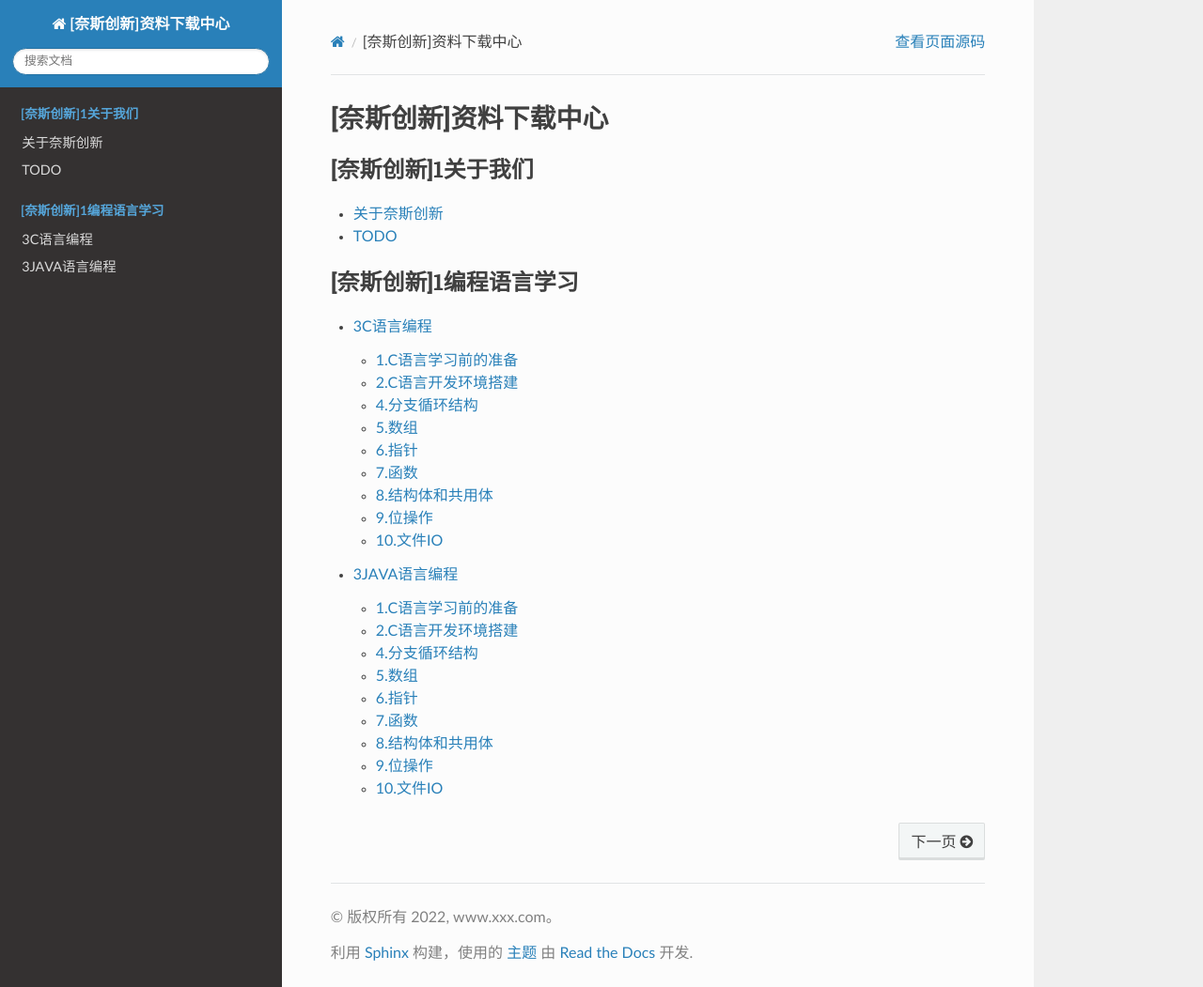
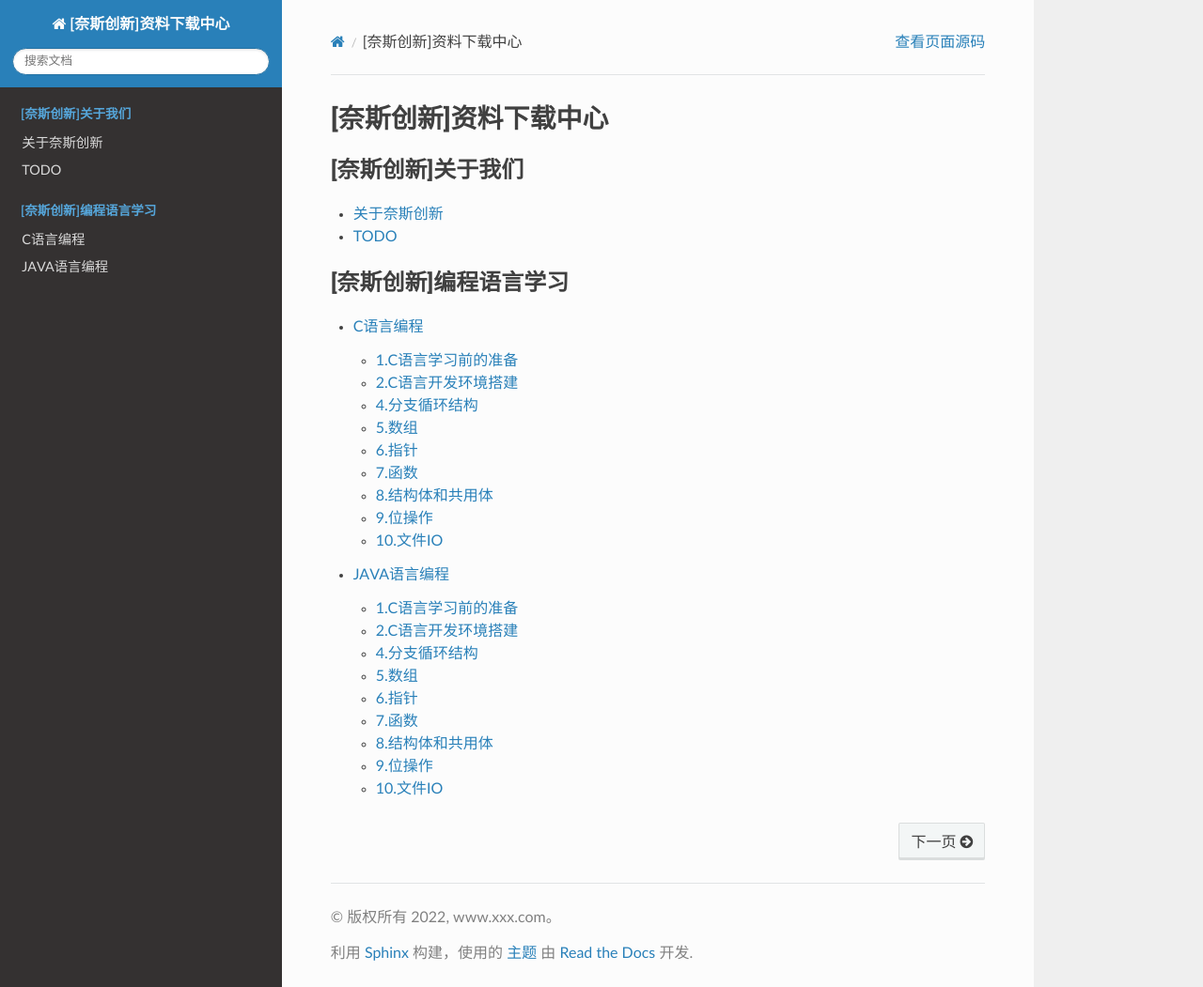
Before and after one commit to hello-liang-tao/naisicx_docs, a Sphinx documentation site: the page built from docs/index.rst, in a window 1280 px wide and 1051 px high. Shown: the whole window at 94% size. Built offline with Sphinx 7.4.7 and the Read the Docs theme 2.0.0, drawn with Linux system fonts in a browser that asks for light colours; pages that are not in the unit, such as notebooks, are missing from menus.

Commit message:
modify:修改标题

```diff
--- a/docs/index.rst
+++ b/docs/index.rst
@@ -2,7 +2,7 @@
 ======================================================
 .. toctree::
    :maxdepth: 3
-   :caption: [奈斯创新]1关于我们
+   :caption: [奈斯创新]关于我们
    :titlesonly:
 
    README
@@ -11,7 +11,7 @@
 
 .. toctree::
    :maxdepth: 3
-   :caption: [奈斯创新]1编程语言学习
+   :caption: [奈斯创新]编程语言学习
    :titlesonly:
 
    programming_language_tutorial/index
--- a/docs/programming_language_tutorial/c_programming/index.rst
+++ b/docs/programming_language_tutorial/c_programming/index.rst
@@ -1,4 +1,4 @@
-3C语言编程
+C语言编程
 ======================================================
 .. toctree::
    :maxdepth: 1
--- a/docs/programming_language_tutorial/java_programming/index.rst
+++ b/docs/programming_language_tutorial/java_programming/index.rst
@@ -1,4 +1,4 @@
-3JAVA语言编程
+JAVA语言编程
 ======================================================
 .. toctree::
    :maxdepth: 1
```
